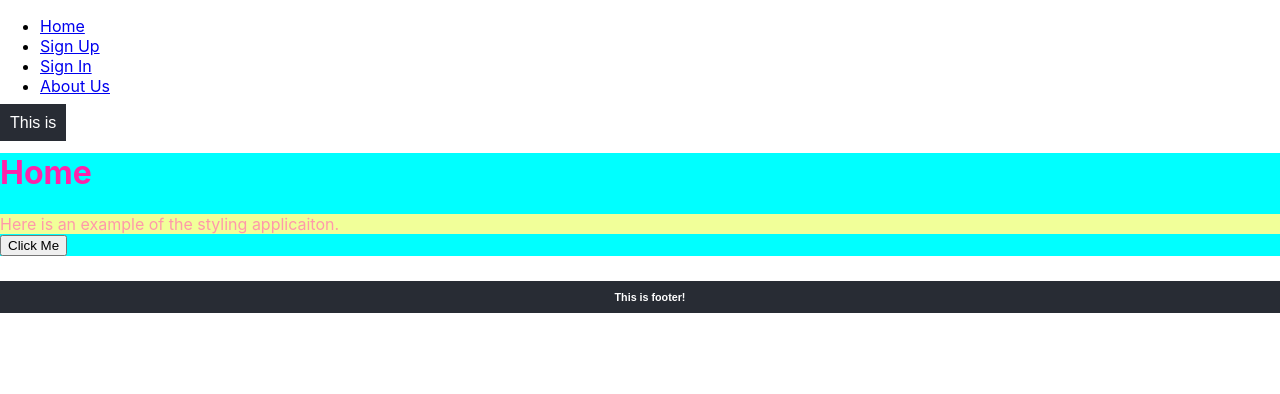
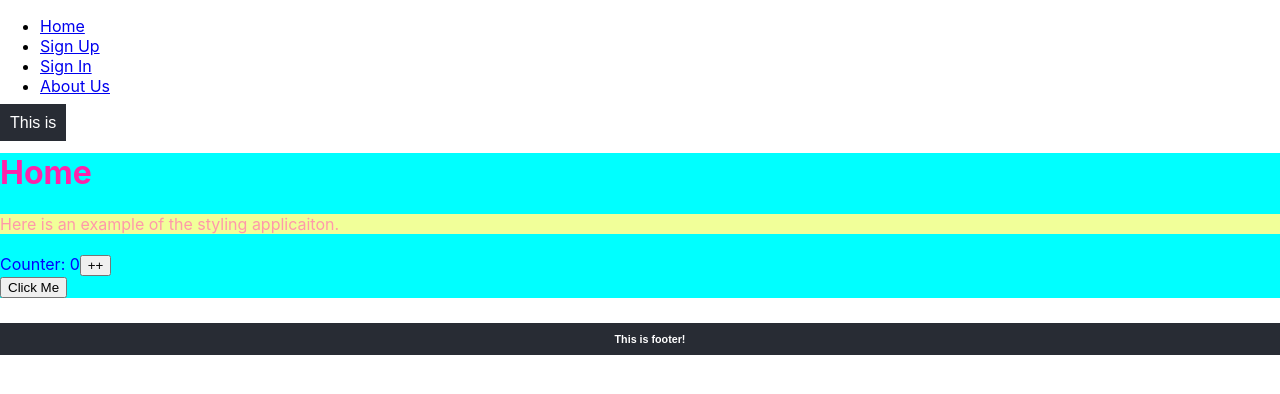
Before and after one commit to adtyagupta72/React-weekly-class, a React (Create React App) app: page / in a window 1280 px wide. Shown: the top 394 px of the page. Built offline with nearby package versions, Linux system fonts and the light colour scheme.

Commit message:
React: Hooks - useEffect

```diff
--- a/src/React-Router-Example/Home.jsx
+++ b/src/React-Router-Example/Home.jsx
@@ -1,8 +1,20 @@
+import { useEffect, useState } from 'react';
 import './home.css'
 import ReusableButton from './ReusableButton'
 
 const Home = () =>
 {
+    const [counter, setCounter] = useState(0)
+    useEffect(() =>
+    {
+        setTimeout(() =>
+        {
+            //runs on every render
+            console.log("Timeout!")
+        }, 1000);
+    }, []);
+
+
     let divStyle = {
         color: "#ff99aa",
         backgroundColor: "#f1ff99"
@@ -14,9 +26,18 @@ const Home = () =>
         alert(message ? message : "User is angery, not inputted anything!")
     }
 
+    function increment()
+    {
+        setCounter(counter+1)
+    }
+
     return <div className='homeDiv'>
         <h1 style={{color: "#ff22aa", }}>Home</h1>
         <div style={divStyle}>Here is an example of the styling applicaiton.</div>
+        <br/>
+        Counter: {counter}
+        <button onClick={()=> increment()}>++</button>
+        <br/>
         <ReusableButton
             message="You have clicked the button from Home!"
             onButtonClick = {clickMe}
```
